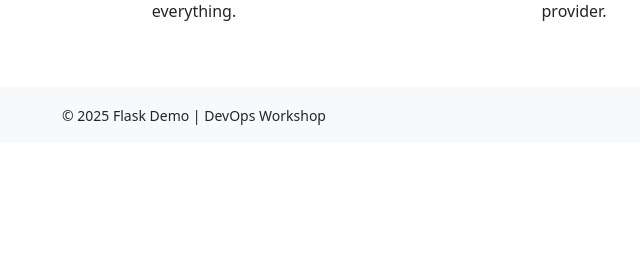
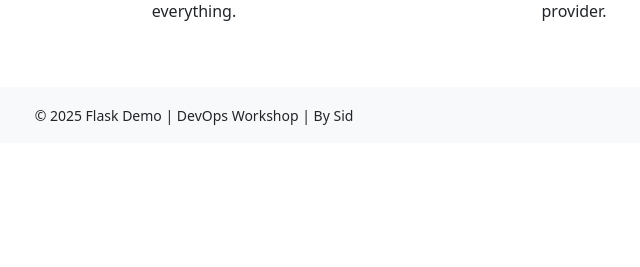
Before and after one commit to ditiss-instructor-test/techops-capstone-instructor, a Flask app: page / in a window 1280 px wide. Shown: the part 533-800 px from the top of the page, without its empty margins (446-1086 px from the left). Run offline with Flask 3, Linux system fonts and the light colour scheme.

Commit message:
Update index.html

```diff
--- a/apps/flask-sample-webapp/templates/index.html
+++ b/apps/flask-sample-webapp/templates/index.html
@@ -45,7 +45,7 @@
   </div>
 
   <footer class="bg-light text-center p-3 mt-5">
-    <small>© 2025 Flask Demo | DevOps Workshop</small>
+    <small>© 2025 Flask Demo | DevOps Workshop | By Sid</small>
   </footer>
 
 </body>
```
